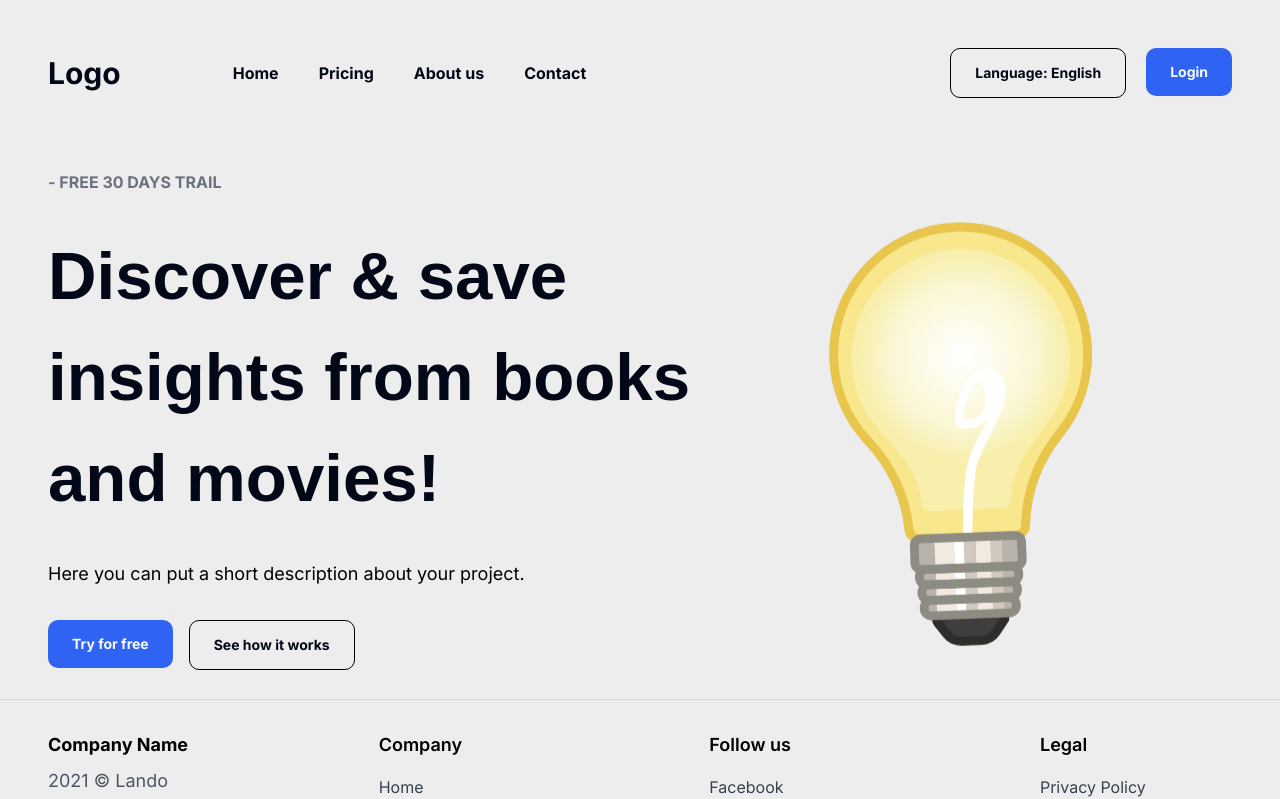
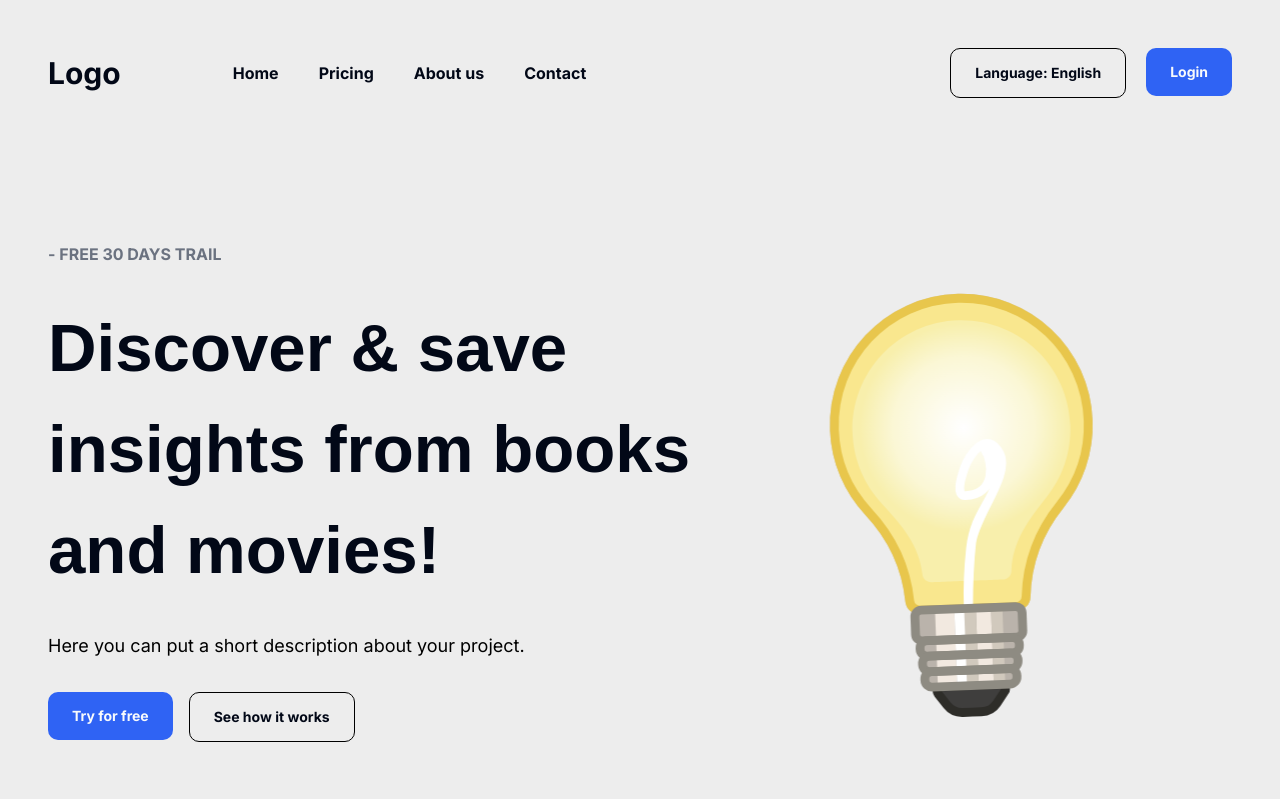
Before and after one commit to ErikOnd/dailyInsight, a Next.js app: page /home in a window 1280 px wide. Shown: the top 799 px of the page. Built offline with nearby package versions, Linux system fonts and the light colour scheme; no server answers.

Commit message:
styling adjustment for smaller screens

```diff
--- a/src/app/(routes)/home/page.tsx
+++ b/src/app/(routes)/home/page.tsx
@@ -20,7 +20,7 @@ const Home = () => {
 	const t = useTranslations("homepage");
 	return (
 		<MainLayout>
-			<div className="content-holder my-6 flex flex-row justify-between">
+			<div className="content-holder my-12 flex flex-row justify-between md:my-24">
 				<div className="max-w-1/2 flex flex-col gap-8">
 					<Text
 						className="font-bold uppercase"
```
